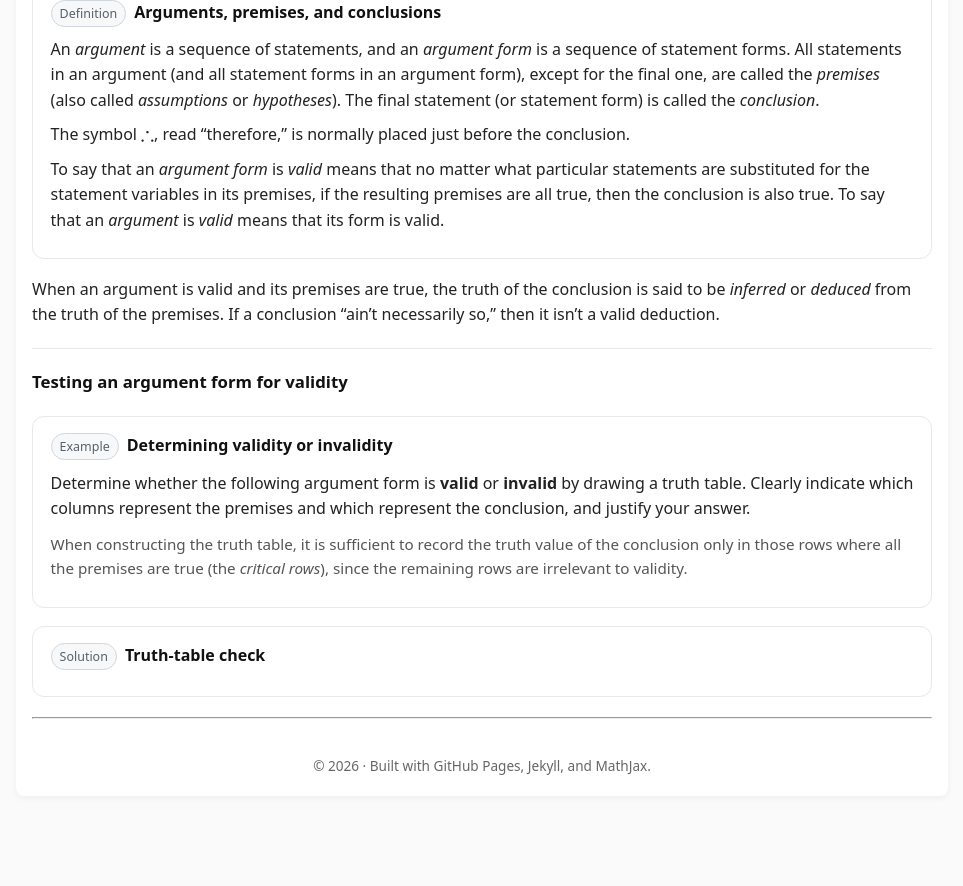
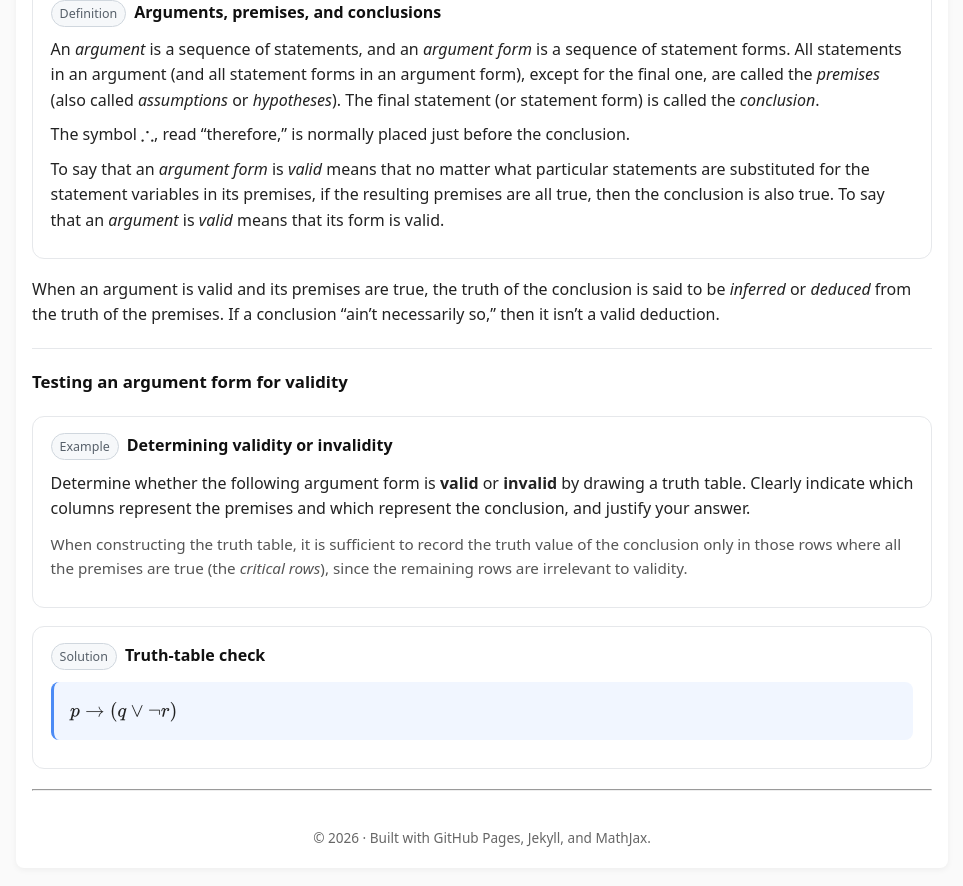
Before and after one commit to SaleemKamaludin/SaleemKamaludin.github.io, a Jekyll site: the page built from courses/comp1604/lecture-notes/lecture-01/index.md, in a window 1280 px wide and 900 px high, scrolled down 1946 px. Shown: the top 886 px of the window, without its empty margins (158-1121 px from the left). Built offline with Jekyll 4.4.1, drawn with Linux system fonts in a browser that asks for light colours; before the commit the page ends 2774 px from its top, so only the background shows below that.

Commit message:
Update index.md

```diff
--- a/courses/comp1604/lecture-notes/lecture-01/index.md
+++ b/courses/comp1604/lecture-notes/lecture-01/index.md
@@ -720,3 +720,33 @@ permalink: /courses/comp1604/lecture-notes/lecture-01/
       <span class="tag">Solution</span>
       <h5 class="title">Truth-table check</h5>
     </div>
+
+
+
+
+
+
+
+
+
+
+
+
+
+
+
+
+
+
+
+
+
+
+
+
+
+
+
+
+ <div class="arg" aria-label="Argument form">
+      <div class="line">\(p \to (q \lor \lnot r)\)</div>
```
